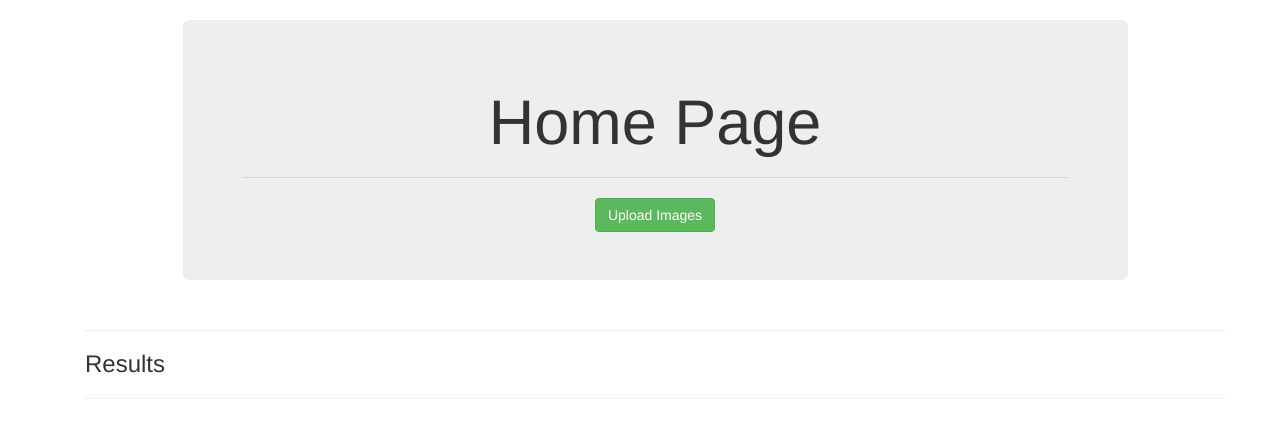
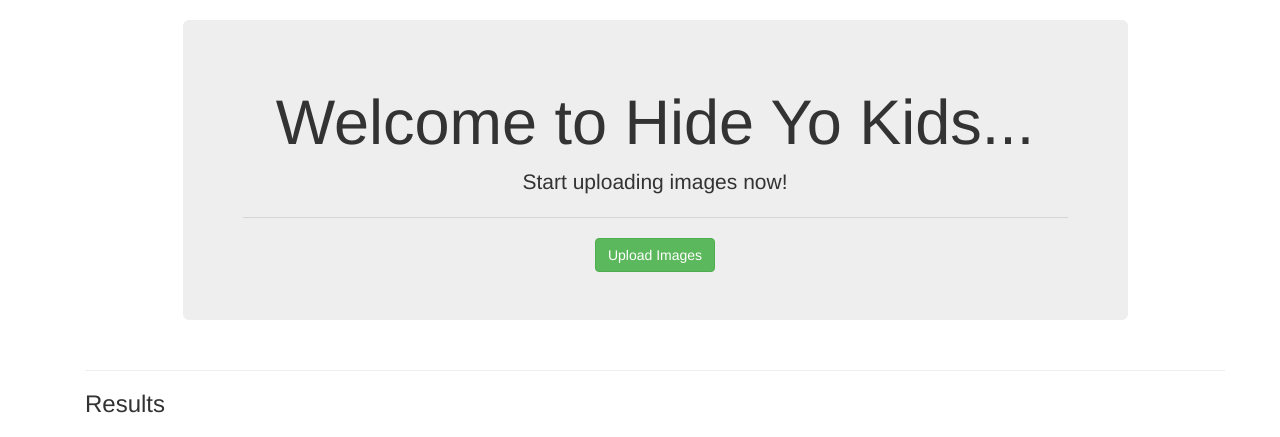
Before and after one commit to ddavignon/image-detection, a Flask app: template templates/pages/home.html in a window 1280 px wide. Shown: the part 51-488 px from the top of the page. Run offline with Flask 2, Linux system fonts and the light colour scheme; the template is opened without the code that fills it, so the values that code supplies are empty; some libraries are stand-ins or nearby versions.

Commit message:
fixed about and home pages

```diff
--- a/application.py
+++ b/application.py
@@ -1,5 +1,5 @@
 # Course: CST 205 Multimedia Design and Programming
-# Title: Hide yo kids...
+# Title: Hide Yo Kids...
 # Description:
 #   Input - Users upload images
 #   Process - Detect children in user's upload using an image classifier
@@ -9,7 +9,7 @@
 
 # Michael: OpenCV
 # Dustin: Flask
-# Spencer: OpenCV/Flask
+# Spencer: OpenCV/Flask, marketing, and vision of "Hide Yo Kids..."
 
 # Github link: https://github.com/ddavignon/image-detection
 
--- a/templates/pages/about.html
+++ b/templates/pages/about.html
@@ -5,6 +5,7 @@
   <div class="row">
     <div class="col-lg-12 text-center">
       <h1 class="mt-5">About Page</h1>
+      <p>The "Hide Yo Kids" web application is for the children!.... Literally. Upload your images and we will detect if they have children in them.... Proof of concept bro. #OpenCV</p>
     </div>
   </div>
 </div>
--- a/templates/pages/home.html
+++ b/templates/pages/home.html
@@ -5,7 +5,8 @@
   <div class="row">
     <div class="col-md-10 col-md-offset-1 text-center">
         <div class="jumbotron">
-            <h1 class="mt-5">Home Page</h1>
+            <h1 class="mt-5">Welcome to Hide Yo Kids...</h1>
+            <p>Start uploading images now!</bold></p>
             <hr/>
             <a href="{{ url_for('upload') }}" class="btn btn-success">Upload Images</a>
         </div>
```
